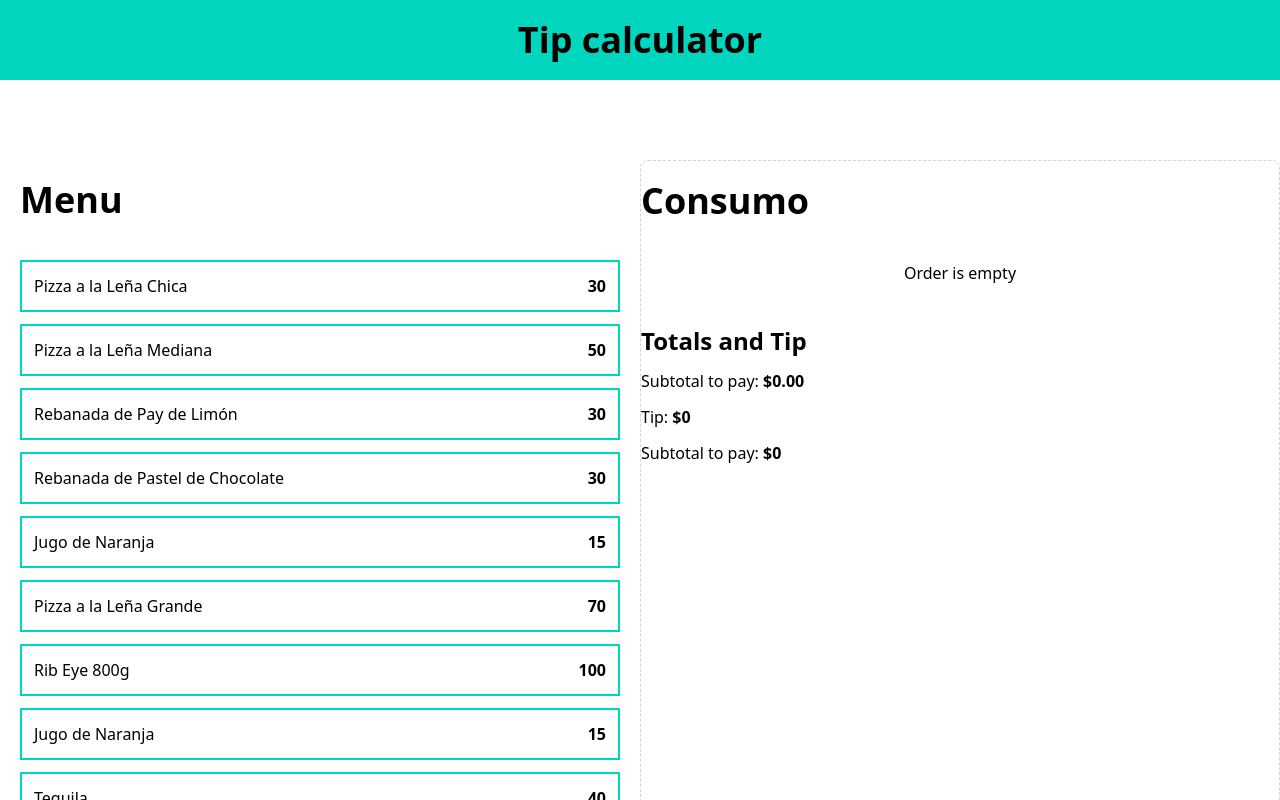
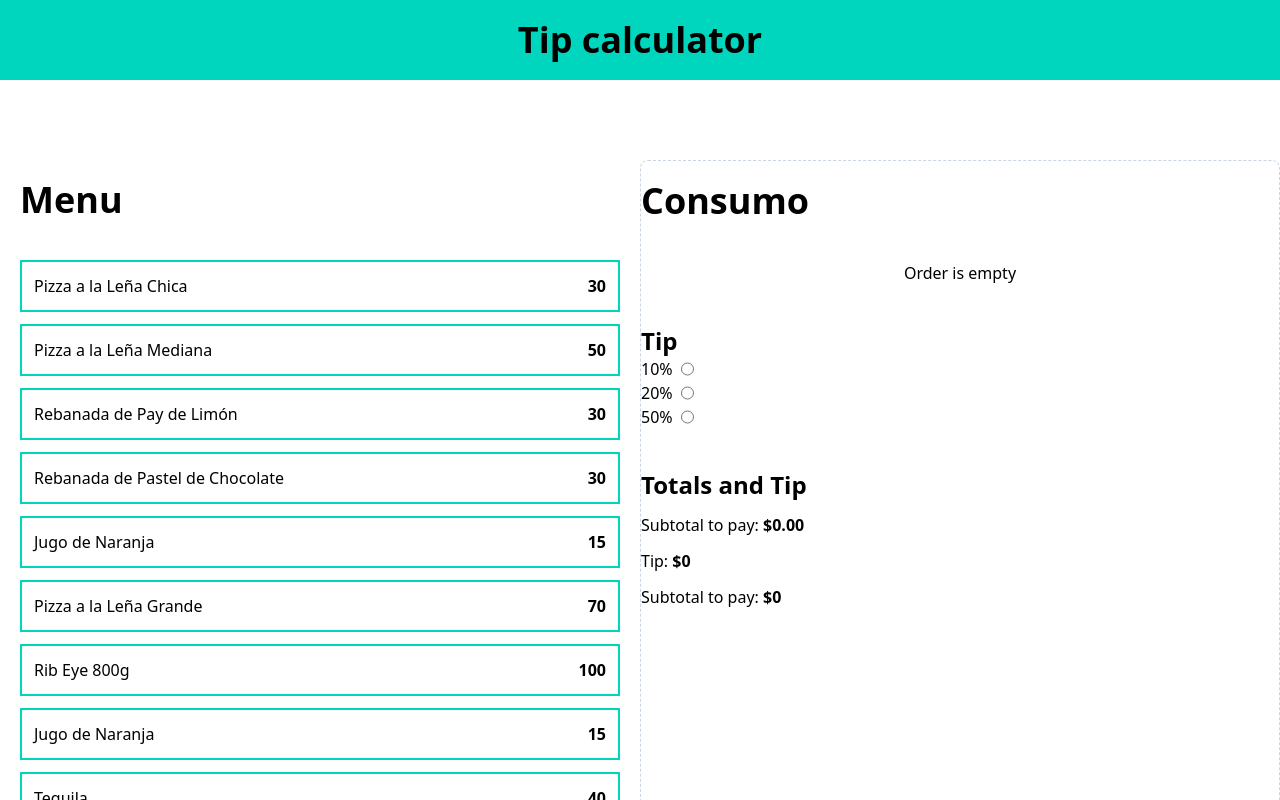
Before and after one commit to DevilRed/tip_calculator, a React (Vite) app: page / in a window 1280 px wide. Shown: the top 800 px of the page. Built offline with nearby package versions, Linux system fonts and the light colour scheme.

Commit message:
add tip percentage form

```diff
--- a/src/App.tsx
+++ b/src/App.tsx
@@ -1,6 +1,7 @@
 import { MenuItem } from "./components/MenuItem";
 import { OrderContent } from "./components/OrderContent";
 import { OrderTotals } from "./components/OrderTotals";
+import { TipPercentageForm } from "./components/TipPercentageForm";
 import { menuItems } from "./data/db";
 import useOrder from "./hooks/useOrder";
 
@@ -23,6 +24,7 @@
         </div>
         <div className="border border-dashed border-slate-300 py-5 rounded-lg space-y-10">
           <OrderContent order={order} removeItem={removeItem} />
+          <TipPercentageForm />
           <OrderTotals order={order} />
         </div>
       </main>
--- /dev/null
+++ b/src/components/TipPercentageForm.tsx
@@ -0,0 +1,39 @@
+const tipOptions = [
+	{
+		id: 'tip-10',
+		value: .10,
+		label: '10%'
+	},
+	{
+		id: 'tip-20',
+		value: .20,
+		label: '20%'
+	},
+	{
+		id: 'tip-50',
+		value: .50,
+		label: '50%'
+	},
+]
+
+export const TipPercentageForm = () => {
+	return (
+		<div>
+			<h3 className="font-black text-2xl">Tip</h3>
+
+			<form>
+				{tipOptions.map(tip => (
+					<div key={tip.id} className="flex gap-2">
+						<label htmlFor={tip.id}>{tip.label}</label>
+						<input
+							type="radio"
+							id={tip.id}
+							name="tip"
+							value={tip.value}
+						/>
+					</div>
+				))}
+			</form>
+		</div>
+	)
+}
```
